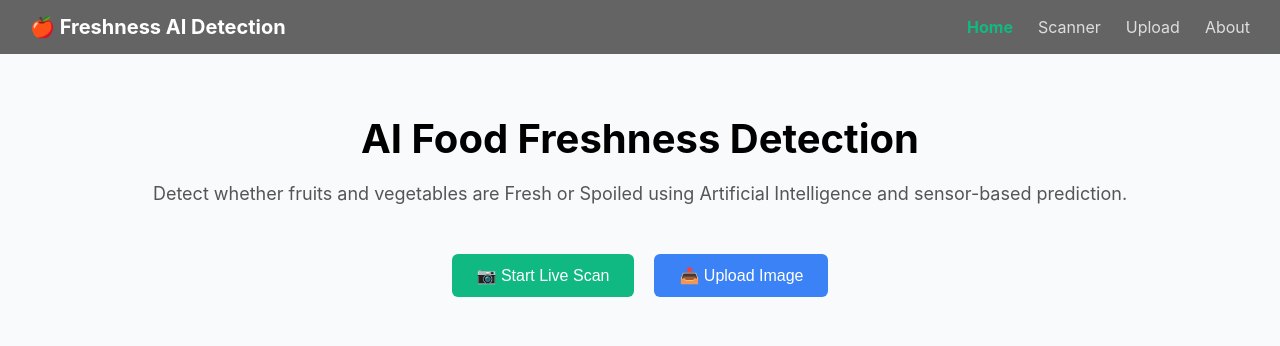
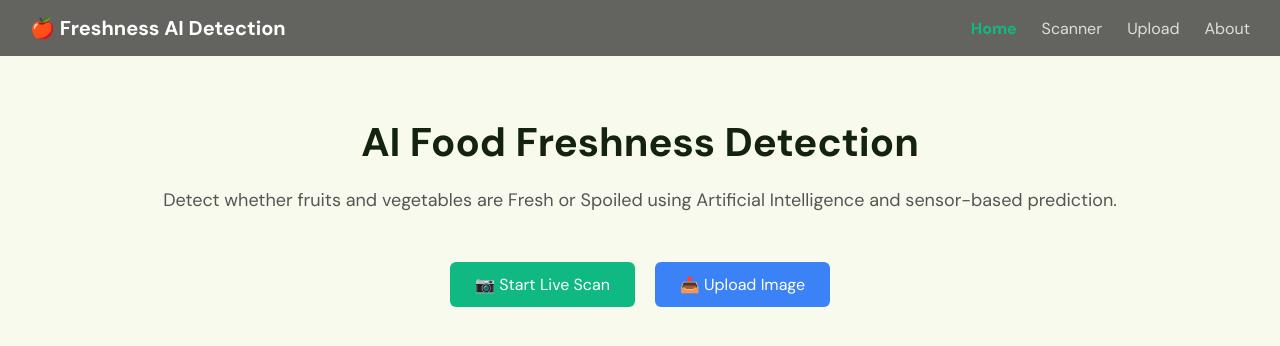
Before and after one commit to IshikaGarg787/Sem-Project, a React (Create React App) app in the folder frontend/: page / in a window 1280 px wide. Shown: the top 346 px of the page. Built offline with nearby package versions, Linux system fonts and the light colour scheme.

Commit message:
Implement global design system in index.css
Added global design system styles, including CSS variables and animations.

```diff
--- a/frontend/src/index.css
+++ b/frontend/src/index.css
@@ -1,26 +1,144 @@
-/* Reset default browser styles */
-* {
+/* ============================================
+   FRESHSCAN AI — Global Design System
+   Aesthetic: Organic Maximalism / Fresh Market
+   Fonts: Playfair Display + DM Sans
+============================================ */
+
+@import url('https://fonts.googleapis.com/css2?family=Playfair+Display:wght@700;800;900&family=DM+Sans:wght@300;400;500;600;700&display=swap');
+
+/* ── CSS Variables ── */
+:root {
+  --fresh-green:    #16a34a;
+  --lime:           #84cc16;
+  --citrus:         #f97316;
+  --sunny:          #fbbf24;
+  --berry:          #dc2626;
+  --cream:          #fefce8;
+  --leaf:           #166534;
+  --mint:           #d1fae5;
+  --peach:          #fff7ed;
+  --sky:            #ecfdf5;
+
+  --bg:             #f8faed;
+  --surface:        #ffffff;
+  --surface-2:      #f0fdf4;
+  --border:         #d9f0d4;
+  --text:           #14230f;
+  --text-2:         #4a6741;
+  --text-muted:     #7fa672;
+
+  --shadow-sm:      0 2px 8px rgba(22, 101, 52, 0.08);
+  --shadow-md:      0 8px 32px rgba(22, 101, 52, 0.12);
+  --shadow-lg:      0 20px 60px rgba(22, 101, 52, 0.18);
+  --shadow-glow:    0 0 40px rgba(22, 163, 74, 0.25);
+
+  --radius-sm:      8px;
+  --radius-md:      16px;
+  --radius-lg:      24px;
+  --radius-xl:      36px;
+
+  --font-display:   'Playfair Display', Georgia, serif;
+  --font-body:      'DM Sans', sans-serif;
+
+  --transition:     all 0.3s cubic-bezier(0.4, 0, 0.2, 1);
+  --spring:         all 0.5s cubic-bezier(0.34, 1.56, 0.64, 1);
+}
+
+/* ── Reset ── */
+*, *::before, *::after {
   margin: 0;
   padding: 0;
   box-sizing: border-box;
 }
 
-/* Smooth font rendering */
+html {
+  scroll-behavior: smooth;
+}
+
 body {
-  font-family: -apple-system, BlinkMacSystemFont, "Segoe UI", "Roboto",
-    "Oxygen", "Ubuntu", "Cantarell", "Fira Sans", "Droid Sans",
-    "Helvetica Neue", sans-serif;
-  background-color: #f9fafb;
+  font-family: var(--font-body);
+  background-color: var(--bg);
+  color: var(--text);
   -webkit-font-smoothing: antialiased;
   -moz-osx-font-smoothing: grayscale;
+  overflow-x: hidden;
 }
 
-/* Remove default link underline */
 a {
   text-decoration: none;
+  color: inherit;
 }
 
-/* Remove button outline */
 button {
   outline: none;
+  font-family: var(--font-body);
+  cursor: pointer;
 }
+
+input, textarea, select {
+  font-family: var(--font-body);
+}
+
+/* ── Scrollbar ── */
+::-webkit-scrollbar { width: 7px; }
+::-webkit-scrollbar-track { background: var(--mint); }
+::-webkit-scrollbar-thumb {
+  background: linear-gradient(180deg, var(--fresh-green), var(--lime));
+  border-radius: 20px;
+}
+
+/* ── Shared Animations ── */
+@keyframes fadeUp {
+  from { opacity: 0; transform: translateY(24px); }
+  to   { opacity: 1; transform: translateY(0); }
+}
+@keyframes fadeIn {
+  from { opacity: 0; }
+  to   { opacity: 1; }
+}
+@keyframes float {
+  0%, 100% { transform: translateY(0px) rotate(0deg); }
+  33%       { transform: translateY(-10px) rotate(3deg); }
+  66%       { transform: translateY(-5px) rotate(-2deg); }
+}
+@keyframes spin-slow {
+  from { transform: rotate(0deg); }
+  to   { transform: rotate(360deg); }
+}
+@keyframes pulse-green {
+  0%, 100% { box-shadow: 0 0 0 0 rgba(22, 163, 74, 0.4); }
+  50%       { box-shadow: 0 0 0 12px rgba(22, 163, 74, 0); }
+}
+@keyframes shimmer {
+  0%   { background-position: -200% center; }
+  100% { background-position: 200% center; }
+}
+@keyframes blob {
+  0%, 100% { border-radius: 60% 40% 30% 70% / 60% 30% 70% 40%; }
+  50%       { border-radius: 30% 60% 70% 40% / 50% 60% 30% 60%; }
+}
+@keyframes countUp {
+  from { opacity: 0; transform: scale(0.8); }
+  to   { opacity: 1; transform: scale(1); }
+}
+@keyframes slideRight {
+  from { width: 0; }
+  to   { width: var(--bar-width, 70%); }
+}
+@keyframes ripple {
+  0%   { transform: scale(0); opacity: 0.6; }
+  100% { transform: scale(2.5); opacity: 0; }
+}
+
+/* ── Utility classes ── */
+.animate-fadeUp      { animation: fadeUp 0.6s ease both; }
+.animate-float       { animation: float 4s ease-in-out infinite; }
+.animate-spin-slow   { animation: spin-slow 12s linear infinite; }
+.animate-pulse-green { animation: pulse-green 2s ease-in-out infinite; }
+.animate-blob        { animation: blob 8s ease-in-out infinite; }
+
+.delay-1 { animation-delay: 0.1s; }
+.delay-2 { animation-delay: 0.2s; }
+.delay-3 { animation-delay: 0.3s; }
+.delay-4 { animation-delay: 0.4s; }
+.delay-5 { animation-delay: 0.5s; }
```
